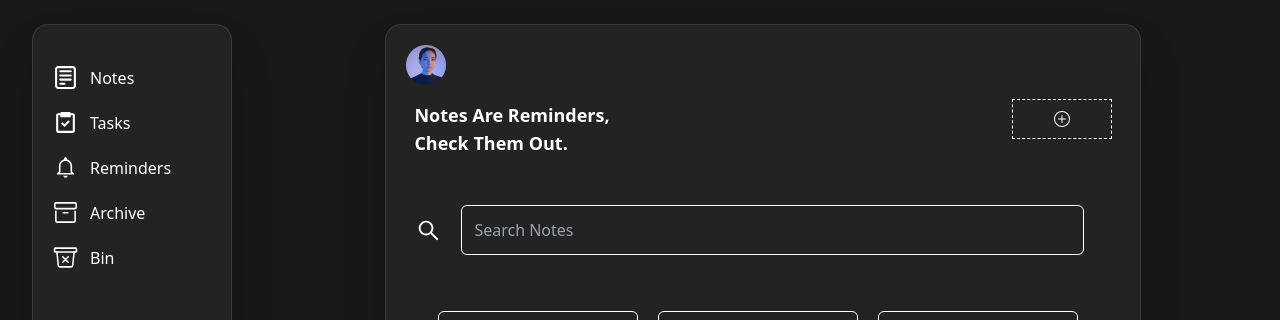
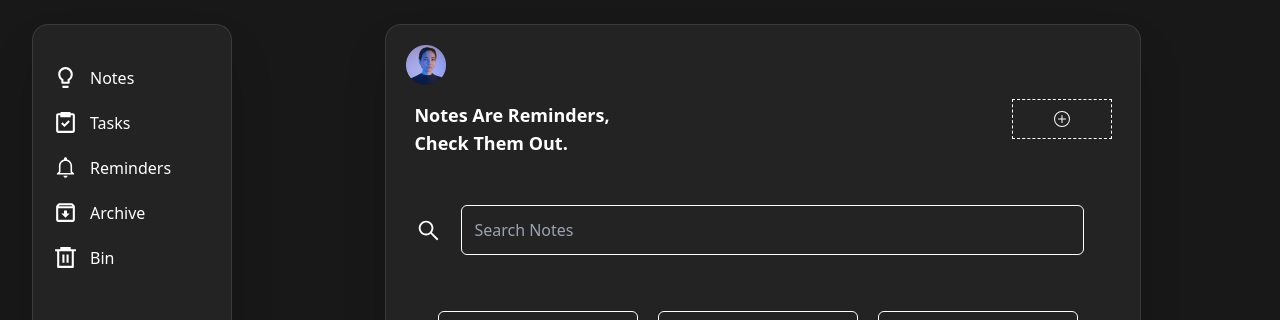
Before and after one commit to devtofunmi/todo-app, a React (Vite) app: page /note in a window 1280 px wide. Shown: the top 320 px of the page. Built offline with nearby package versions, Linux system fonts and the light colour scheme.

Commit message:
change the icons

```diff
--- a/src/components/Sidebar.tsx
+++ b/src/components/Sidebar.tsx
@@ -1,17 +1,16 @@
 import {FC} from "react";
 import { Link } from "react-router-dom";
 import { BiTask } from "react-icons/bi";
-import { CgNotes } from "react-icons/cg";
-import { IoTrashBinOutline } from "react-icons/io5";
 import { IoMdNotificationsOutline } from "react-icons/io";
-import { GoArchive } from "react-icons/go";
+import { MdOutlineArchive, MdOutlineLightbulb } from "react-icons/md";
+import { RiDeleteBin6Line } from "react-icons/ri";
 
 const Sidebar: FC = () => {
   return (
     <div className="mt-6 ml-8 h-[90vh] text-white p-5 bg-white shadow-2xl rounded-2xl bg-opacity-5 w-[200px] border-white border-[1px] border-opacity-10">
       <Link to={"/note"}>
         <div className="mt-5 flex gap-3 items-center  cursor-pointer hover:text-[#4cbf87]">
-          <CgNotes
+          <MdOutlineLightbulb
             size={25}
             className="hover:text-[#4cbf87] text-white cursor-pointer "
           />
@@ -47,7 +46,7 @@ const Sidebar: FC = () => {
 
       <Link to={"/"}>
         <div className="flex gap-3 items-center  cursor-pointer hover:text-[#4cbf87] mt-5">
-          <GoArchive
+          <MdOutlineArchive
             size={25}
             className="hover:text-[#4cbf87] text-white cursor-pointer "
           />
@@ -59,7 +58,7 @@ const Sidebar: FC = () => {
 
       <Link to={"/"}>
         <div className="mt-5 flex gap-3 items-center  cursor-pointer hover:text-[#4cbf87]">
-          <IoTrashBinOutline
+          <RiDeleteBin6Line
             size={25}
             className="hover:text-[#4cbf87] text-white cursor-pointer"
           />
```
